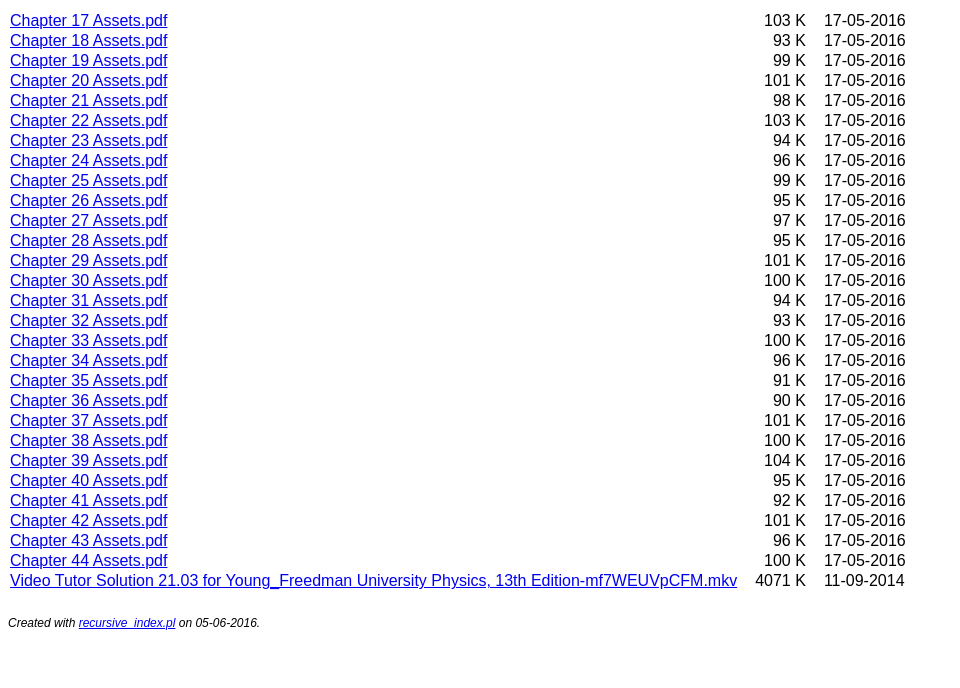
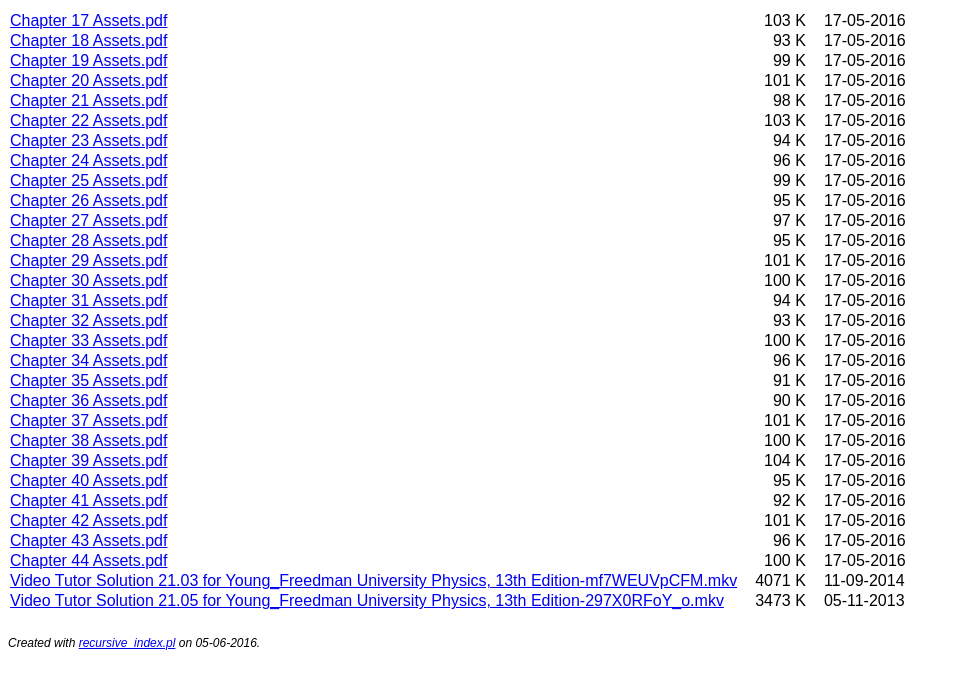
Before and after one commit to Arturok/PHY2049, a plain HTML site: page Videos/index.html in a window 1280 px wide. Shown: the part 66-754 px from the top of the page, without its empty margins (0-960 px from the left). Drawn offline with Linux system fonts and the light colour scheme.

Commit message:
Changes to be committed: 	new file:   Video Tutor Solution 21.05 for Young_Freedman University Physics, 13th Edition-297X0RFoY_o.mkv 	modified:   index.html

```diff
--- a/Videos/index.html
+++ b/Videos/index.html
@@ -68,6 +68,8 @@
 
 <tr><td><a href="Video%20Tutor%20Solution%2021.03%20for%20Young_Freedman%20University%20Physics%2C%2013th%20Edition-mf7WEUVpCFM.mkv">Video Tutor Solution 21.03 for Young_Freedman University Physics, 13th Edition-mf7WEUVpCFM.mkv</a></td><td class="mg r">4071 K</td><td class="mg">11-09-2014</td><td class="mg"></td></tr>
 
+<tr><td><a href="Video%20Tutor%20Solution%2021.05%20for%20Young_Freedman%20University%20Physics%2C%2013th%20Edition-297X0RFoY_o.mkv">Video Tutor Solution 21.05 for Young_Freedman University Physics, 13th Edition-297X0RFoY_o.mkv</a></td><td class="mg r">3473 K</td><td class="mg">05-11-2013</td><td class="mg"></td></tr>
+
 </table>
 
 <p class="f">Created with <a href="https://gist.github.com/RandyMcMillan/f4c040ce48c0d8e590c125379e1ef69b">recursive_index.pl</a> on 05-06-2016.</p>
```
